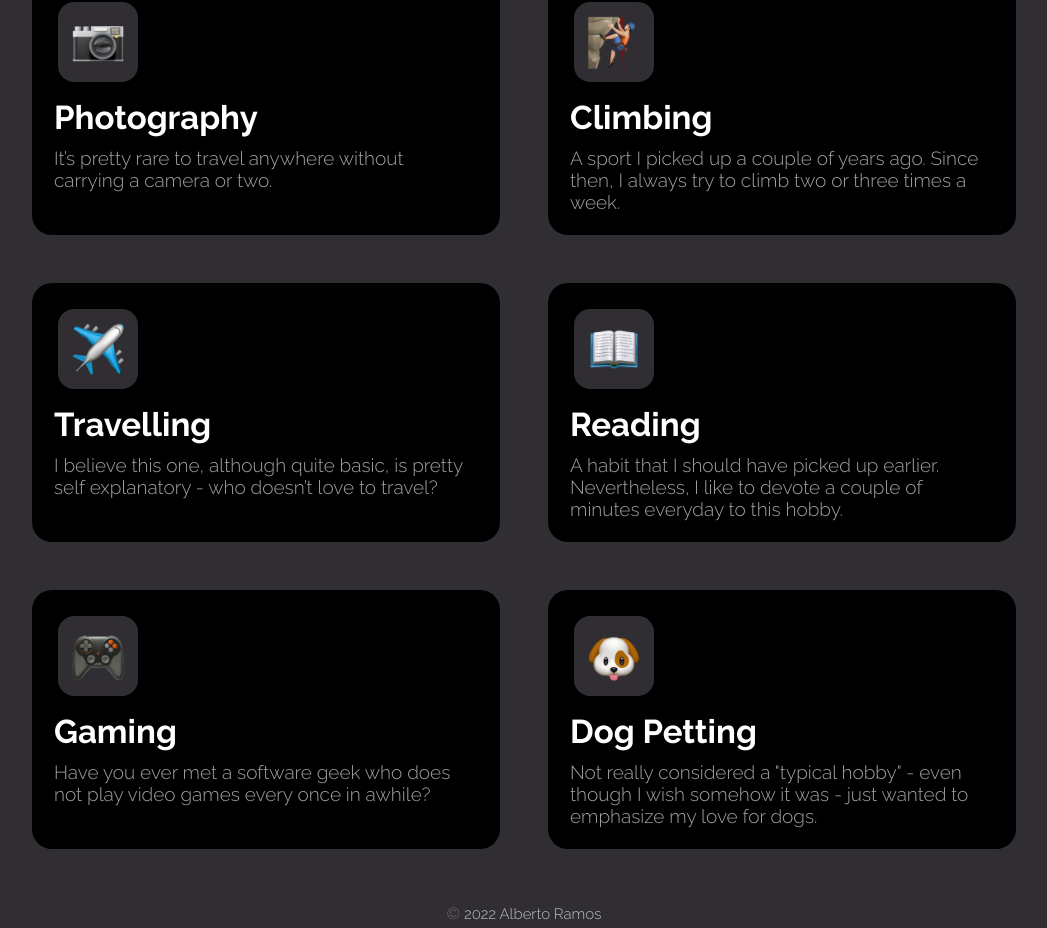
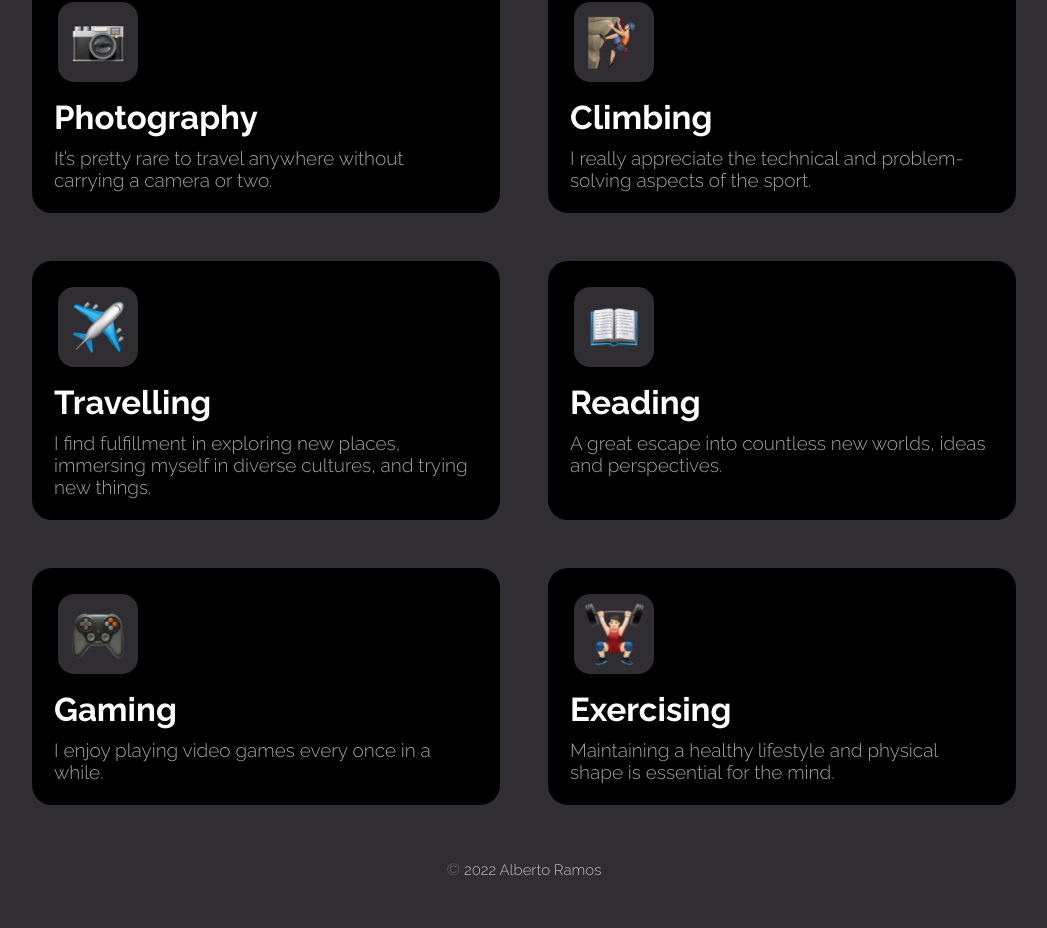
Before and after one commit to alberto-s-ramos/website-2022, a React (Vite) app: page / in a window 1280 px wide. Shown: the part 1059-1987 px from the top of the page, without its empty margins (116-1163 px from the left). After the commit the page ends 1943 px from the top, so only its background shows below. Built offline with nearby package versions, Linux system fonts and the light colour scheme.

Commit message:
Update hobby section

```diff
--- a/src/pages/about/data/chatMessages.tsx
+++ b/src/pages/about/data/chatMessages.tsx
@@ -16,7 +16,7 @@ export const chatMessages = [
             [
                 'Originally from Portugal and currently living in ',
                 <span className='highlighted' key={'chat_highlighted-msg-3'}> Berlin, Germany</span>,
-                ', I am a hardworking, detail-oriented, and creative coder; a motivated and quick learner that thrives on a positive and supportive team environment.',
+                ', I am a hardworking, detail-oriented, and creative software engineer; a motivated and quick learner that thrives on a positive and supportive team environment.',
                 <br key={'chat_br-1'}/>, <br key={'chat_br-2'}/>,
                 'I’m curious and excited by the entire spectrum of software development, especially',
                 <span className='highlighted' key={'chat_highlighted-msg-4'}> frontend</span>,
@@ -24,7 +24,7 @@ export const chatMessages = [
                 <span className='highlighted' key={'chat_highlighted-msg-5'}> UX/UI</span>,
                 '.',
                 <br key={'chat_br-3'}/>, <br key={'chat_br-4'}/>,
-                'I hope this website let’s you to get to know me a bit better.'
+                'I hope this website allows you to get to know me a bit better.'
             ],
     },
     {
--- a/src/pages/about/data/hobbiesData.ts
+++ b/src/pages/about/data/hobbiesData.ts
@@ -15,31 +15,31 @@ export const hobbiesData = [
     {
         id: 2,
         title: 'Climbing',
-        description: 'A sport I picked up a couple of years ago. Since then, I always try to climb two or three times a week.',
+        description: 'I really appreciate the technical and problem-solving aspects of the sport.',
         imgUrl: '/assets/ic-emoji-climbing.webp'
     },
     {
         id: 3,
         title: 'Travelling',
-        description: 'I believe this one, although quite basic, is pretty self explanatory - who doesn’t love to travel?',
+        description: 'I find fulfillment in exploring new places, immersing myself in diverse cultures, and trying new things.',
         imgUrl: '/assets/ic-emoji-travelling.webp'
     },
     {
         id: 4,
         title: 'Reading',
-        description: 'A habit that I should have picked up earlier. Nevertheless, I like to devote a couple of minutes everyday to this hobby.',
+        description: 'A great escape into countless new worlds, ideas and perspectives.',
         imgUrl: '/assets/ic-emoji-book.webp'
     },
     {
         id: 5,
         title: 'Gaming',
-        description: 'Have you ever met a software geek who does not play video games every once in awhile?',
+        description: 'I enjoy playing video games every once in a while.',
         imgUrl: '/assets/ic-emoji-gaming.webp'
     },
     {
         id: 6,
-        title: 'Dog Petting',
-        description: 'Not really considered a "typical hobby" - even though I wish somehow it was - just wanted to emphasize my love for dogs.',
-        imgUrl: '/assets/ic-emoji-dog.webp'
+        title: 'Exercising',
+        description: 'Maintaining a healthy lifestyle and physical shape is essential for the mind.',
+        imgUrl: '/assets/ic-emoji-exercise.svg'
     },
 ]
```
Also changed, not shown: public/assets/ic-emoji-dog.webp (deleted), public/assets/ic-emoji-exercise.svg (added).
